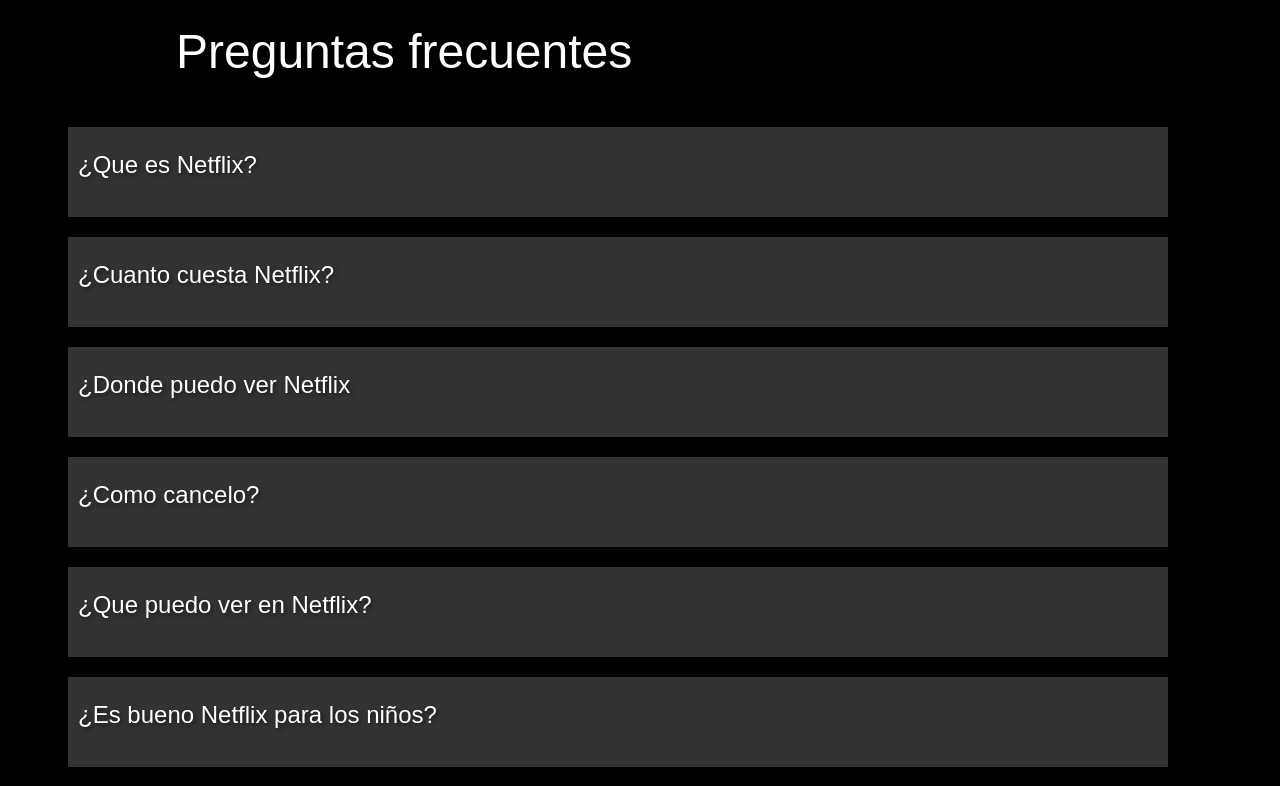
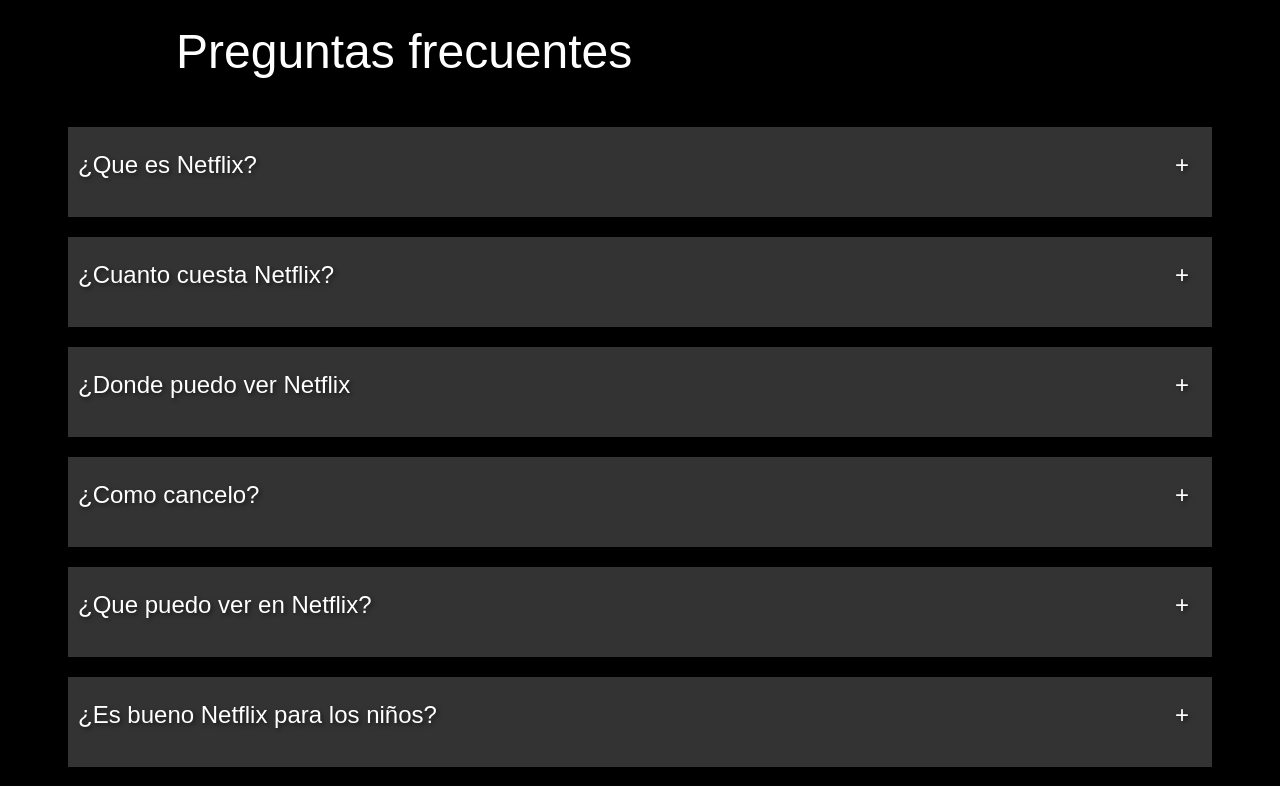
Before and after one commit to lucaspeters08/proyecto-netflix, a plain HTML site: page index.html in a window 1280 px wide. Shown: the part 1940-2726 px from the top of the page. Drawn offline with Linux system fonts and the light colour scheme.

Commit message:
actualizacion

```diff
--- a/index.html
+++ b/index.html
@@ -96,29 +96,40 @@
 
       <p class="preguntas">Preguntas frecuentes</p>
       <div class="preguntas-frec">
+
       <div class="preg">
-       <p class="preg-txt">¿Que es Netflix?</p>
+        <p class="preg-txt">¿Que es Netflix?</p>
+       <p class="simbolo" onclick="toggleCard(this)">+</p>
       </div>
+
       <div class="preg">
        <p class="preg-txt">¿Cuanto cuesta Netflix?</p>
+       <p class="simbolo" onclick="toggleCard(this)">+</p>
+
       </div>
 
       <div class="preg">
        <p class="preg-txt">¿Donde puedo ver Netflix</p>
+       <p class="simbolo" onclick="toggleCard(this)">+</p>
+
       </div>
 
       <div class="preg">
        <p class="preg-txt">¿Como cancelo?</p>
+       <p class="simbolo" onclick="toggleCard(this)">+</p>
 
       </div>
 
       <div class="preg">
        <p class="preg-txt">¿Que puedo ver en Netflix?</p>
+       <p class="simbolo" onclick="toggleCard(this)">+</p>
 
       </div>
 
       <div class="preg">
        <p class="preg-txt">¿Es bueno Netflix para los niños?</p>
+       <p class="simbolo" onclick="toggleCard(this)">+</p>
+       </div>
       </div>
     </div>
 
--- a/style.css
+++ b/style.css
@@ -192,10 +192,11 @@ h3 {
   margin-left: 60px;
 }
 .preg {
-  width: 1100px;
+  width: 95%;
   height: 90px;
   background-color: rgba(255, 255, 255, 0.2);
   display: flex;
+  justify-content: space-between;
 }
 
 .preg-txt {
@@ -210,6 +211,22 @@ h3 {
 .preg-txt:hover{
   text-shadow: 2px 2px 10px black;
 }
+
+.simbolo{
+  display:flex;
+  flex-direction: row;
+  align-content: end;
+  color: white;
+  font-size: 24px;
+  font-family: sans-serif;
+  margin-right: 2%;
+  text-shadow: 2px 2px 4px rgba(0,0,0,0.5);
+  transition: text-shadow 0.5s;
+}
+.simbolo:hover{
+    text-shadow: 2px 2px 10px black;
+}
+
 /* otro login */
 .iniciodesesion {
   display: flex;
```
